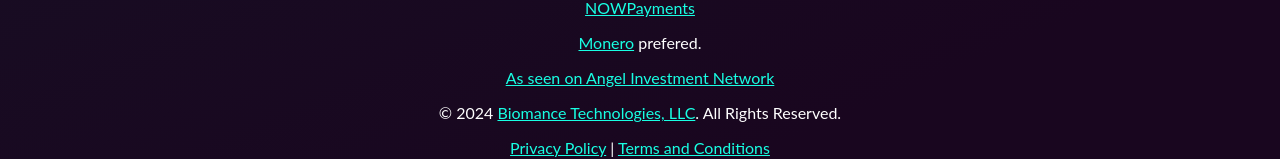
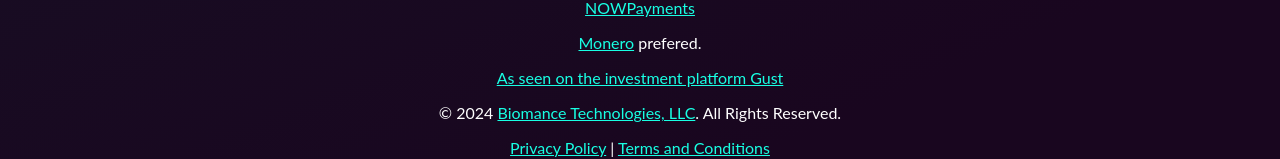
Before and after one commit to razorsyntax/fundamentally-fleek, an Angular app: page / in a window 1280 px wide. Shown: the part 5295-5454 px from the top of the page. Built offline with nearby package versions, Linux system fonts and the light colour scheme; some icons are missing.

Commit message:
Changed to Gust

```diff
--- a/src/app/library/components/footer/footer.component.html
+++ b/src/app/library/components/footer/footer.component.html
@@ -34,10 +34,10 @@
     </p>
     <p>
       <a
-        href="https://www.angelinvestmentnetwork.us/business-proposals/invest-smarter-not-harder-15-1451539"
+        href="https://gust.com/companies/fundamentally-crypto"
         target="self"
         style="color: #18ffe3; cursor: pointer"
-        >As seen on Angel Investment Network</a
+        >As seen on the investment platform Gust</a
       >
     </p>
     <p>
```
